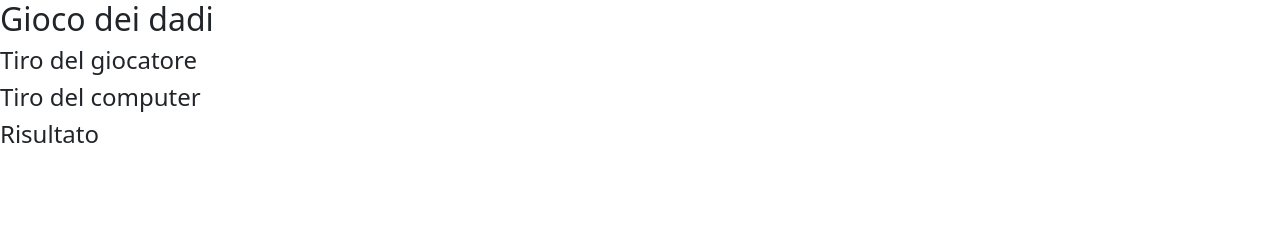
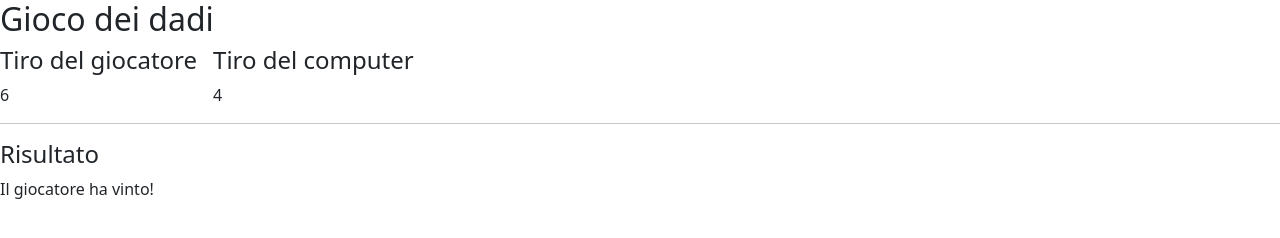
Before and after one commit to jacopolegovini/js-mail-dadi, a plain HTML site: page index.html in a window 1280 px wide. Drawn offline with nearby package versions, Linux system fonts and the light colour scheme.

Commit message:
gioco dei dadi completed

```diff
--- a/index.html
+++ b/index.html
@@ -13,14 +13,19 @@
 </head>
 <body>
     <h2>Gioco dei dadi</h2>
-    <div class="dice-throw">
-        <span id="player-throw">
+    <div class="dice-throw d-flex gap-3">
+        <div>
             <h4>Tiro del giocatore</h4>
-        </span>
-        <span id="pc-throw">
+            <span id="player-throw">
+            </span>
+        </div>
+        <div>
             <h4>Tiro del computer</h4>
-        </span>
+            <span id="pc-throw">
+            </span>
+        </div>
     </div>
+    <hr>
     <div class="dice-result-section">
         <h4>Risultato</h4>
         <section id="dice-result"></section>
--- a/script.js
+++ b/script.js
@@ -1 +1,23 @@
 console.log('js ok')
+
+const playerThrowField = document.getElementById('player-throw');
+const pcThrowField = document.getElementById('pc-throw');
+const diceResultField = document.getElementById('dice-result');
+
+let playerThrowElement = Math.floor((Math.random() * 6) + 1);
+let pcThrowElement = Math.floor((Math.random() * 6) + 1);
+
+let result = '';
+
+if (playerThrowElement > pcThrowElement) {
+    result = 'Il giocatore ha vinto!'
+} else if (playerThrowElement < pcThrowElement) {
+    result = 'Il computer ha vinto!'
+} else {
+    result = 'È un pareggio!'
+}
+
+playerThrowField.innerText = playerThrowElement;
+pcThrowField.innerText = pcThrowElement;
+
+diceResultField.innerText = result
```
